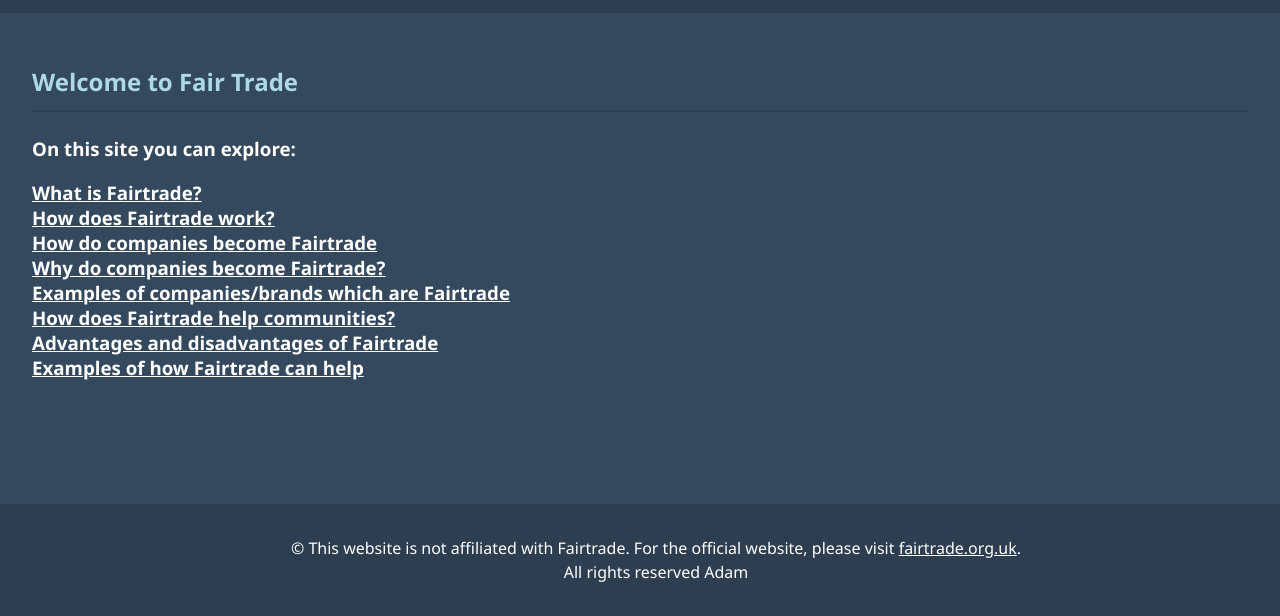
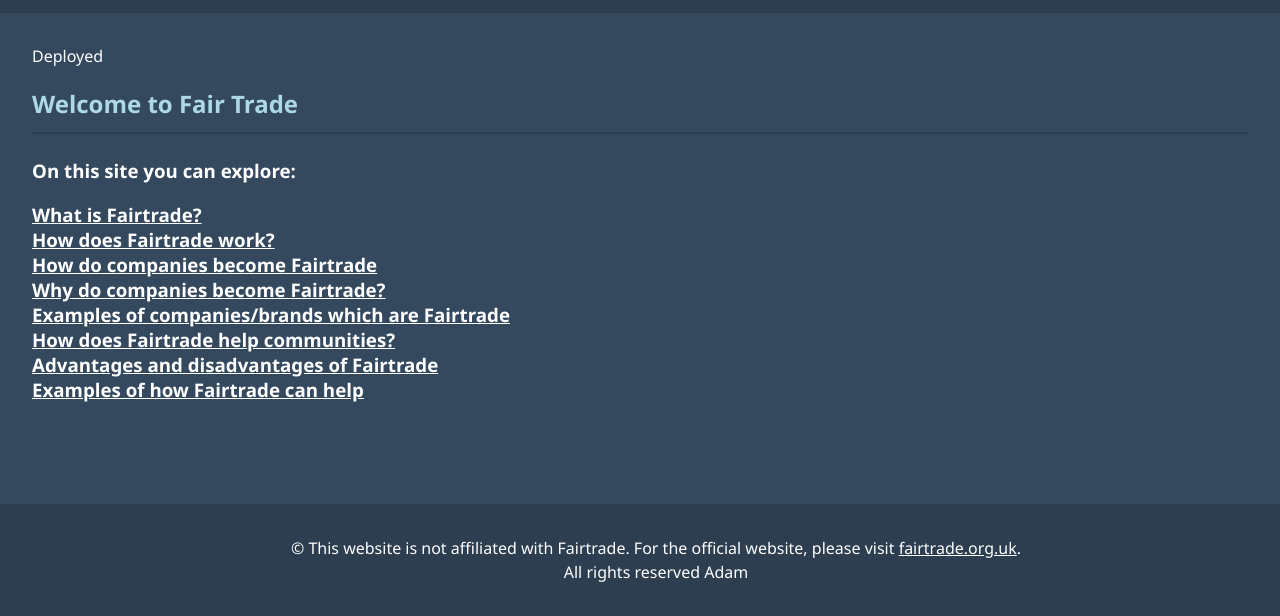
Before and after one commit to 14phillipsadam/fairtrade, a plain HTML site: page home.html in a window 1280 px wide. Shown: the part 184-800 px from the top of the page. Drawn offline with Linux system fonts and the light colour scheme.

Commit message:
Update home.html

```diff
--- a/home.html
+++ b/home.html
@@ -134,7 +134,7 @@
     </nav>
 
     <section>
-        <!-- Add your Fairtrade content here -->
+        Deployed
         <h2>Welcome to Fair Trade</h2>
         <h3> On this site you can explore: </h3>
        <h3>
```
